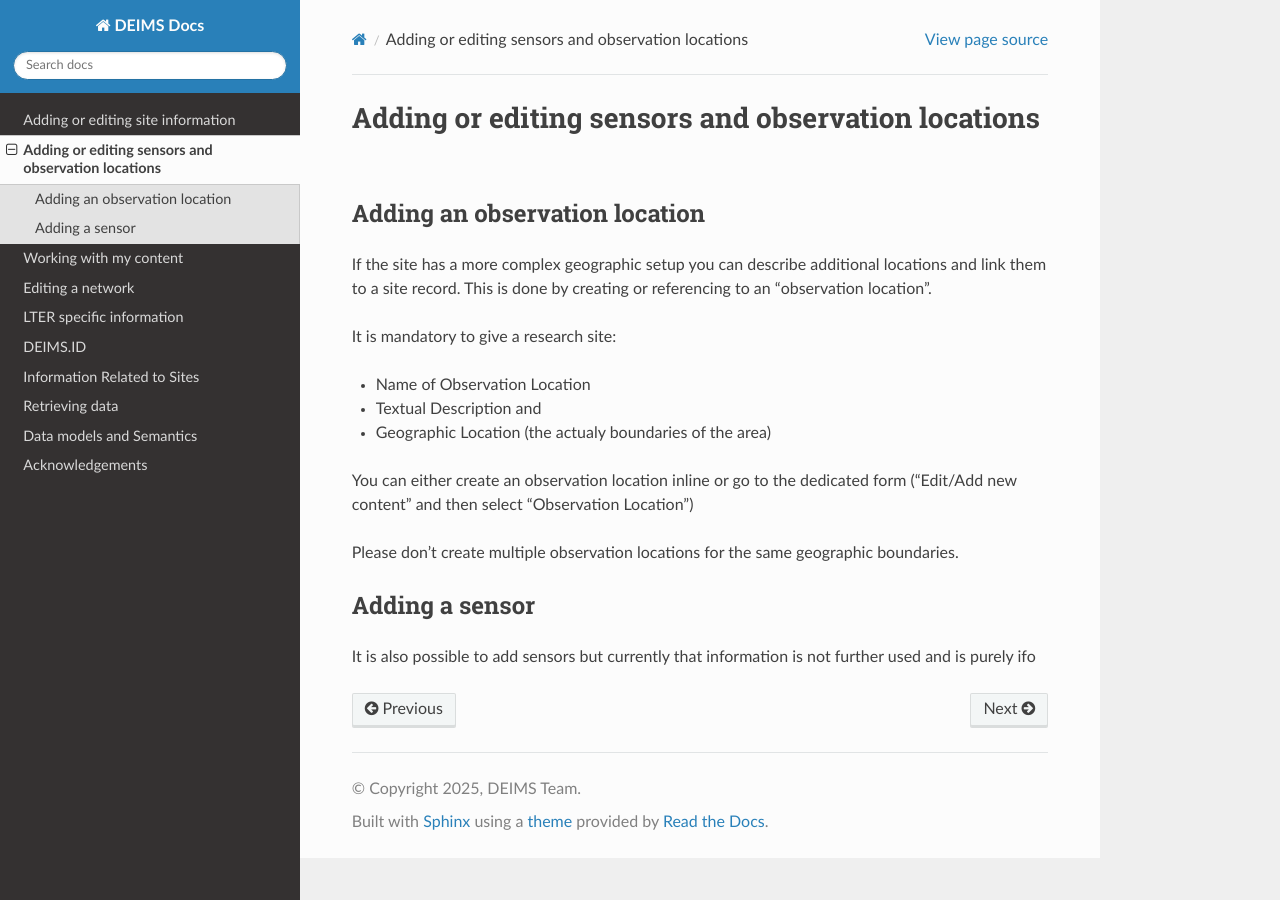
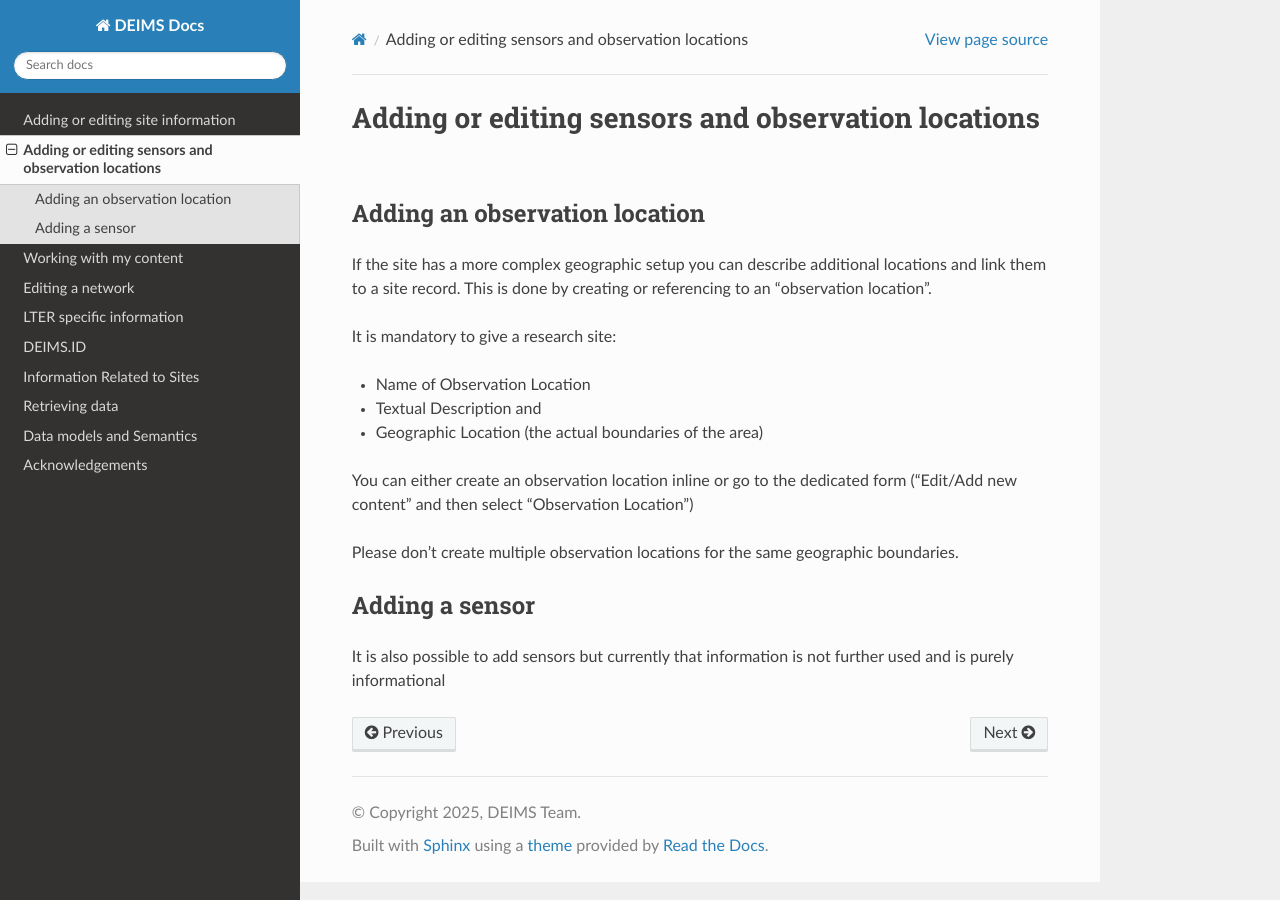
Before and after one commit to stopopol/deims_documentation, a Sphinx documentation site: the page built from source/dataset.rst, in a window 1280 px wide. Built offline with Sphinx 7.4.7 and the Read the Docs theme 3.1.0, drawn with Linux system fonts in a browser that asks for light colours.

Commit message:
Update dataset.rst

```diff
--- a/source/dataset.rst
+++ b/source/dataset.rst
@@ -10,7 +10,7 @@ It is mandatory to give a research site:
 
 - Name of Observation Location
 - Textual Description and
-- Geographic Location (the actualy boundaries of the area)
+- Geographic Location (the actual boundaries of the area)
 
 You can either create an observation location inline or go to the dedicated form ("Edit/Add new content" and then select "Observation Location")
 
@@ -18,4 +18,4 @@ Please don't create multiple observation locations for the same geographic bound
 
 Adding a sensor
 ============================================================
-It is also possible to add sensors but currently that information is not further used and is purely ifo
+It is also possible to add sensors but currently that information is not further used and is purely informational
```
